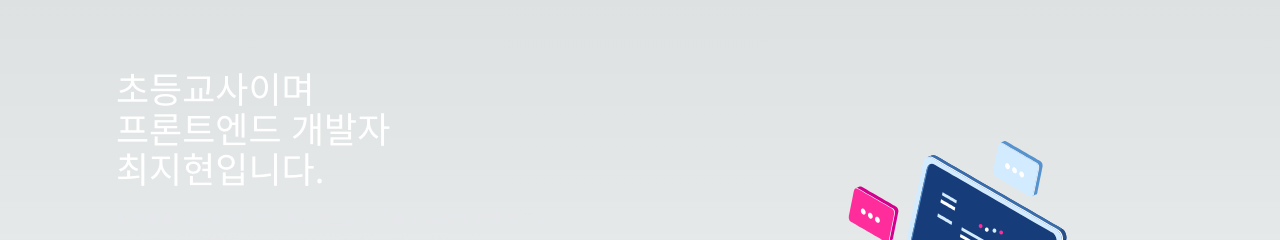
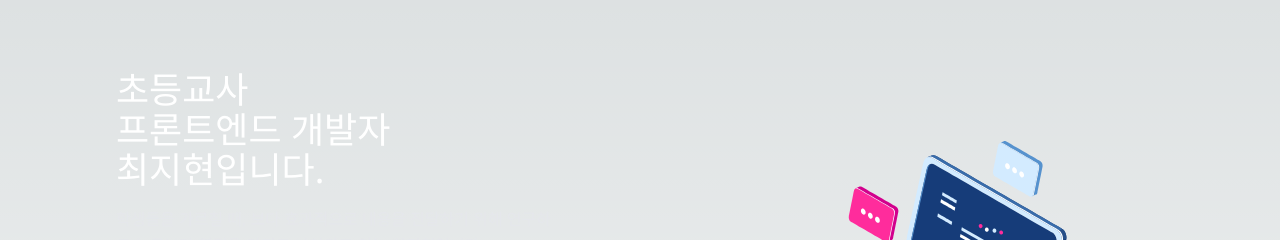
Before and after one commit to Choi-Jihyun/next-osung-NextProject01, a Next.js app: page / in a window 1280 px wide. Shown: the part 203-443 px from the top of the page. Built offline with nearby package versions, Linux system fonts and the light colour scheme; a web font is replaced by a local one.

Commit message:
small fix

```diff
--- a/app/project/page.js
+++ b/app/project/page.js
@@ -40,7 +40,7 @@ export default async function Project() {
 
   return (
     <>
-      <div className="flex flex-col items-center justify-center min-h-screen px-3 pb-4 p-24 max-sm:p-3">
+      <div className="flex flex-col items-center justify-center min-h-screen px-3 pb-4 p-24 pt-5 max-sm:p-3">
         <title>척추동물</title>
         <meta name="description" content="척추 동물의 종류와 예시를 볼 수 있습니다." />
         <link rel="icon" href="/favicon.ico" />
--- a/components/home/myProjectsSection.js
+++ b/components/home/myProjectsSection.js
@@ -8,7 +8,7 @@ export default function MyProjectsSection() {
         <div className="container pb-24 mx-auto flex px-5 md:flex-row flex-col items-center">
           <div className="lg:flex-grow md:w-1/2 lg:pr-24 md:pr-16 flex flex-col md:items-start md:text-left mb-16 md:mb-0 items-center text-center">
             <h1 className="title-font sm:text-4xl text-3xl mb-4 font-medium text-white">
-              초등교사이며
+              초등교사
               <br/>
               프론트엔드 개발자
               <br/>
```
Also changed, not shown: components/projects/notes.js (+8 -6 lines).
